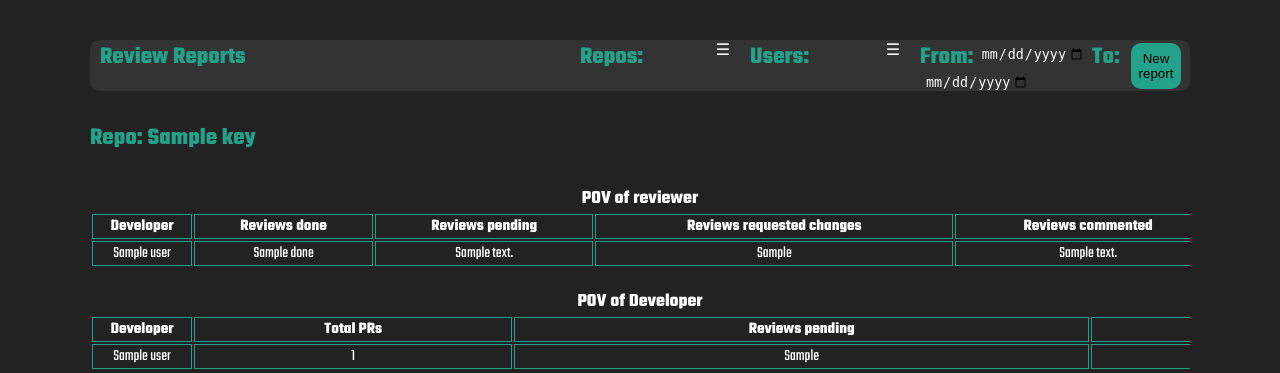
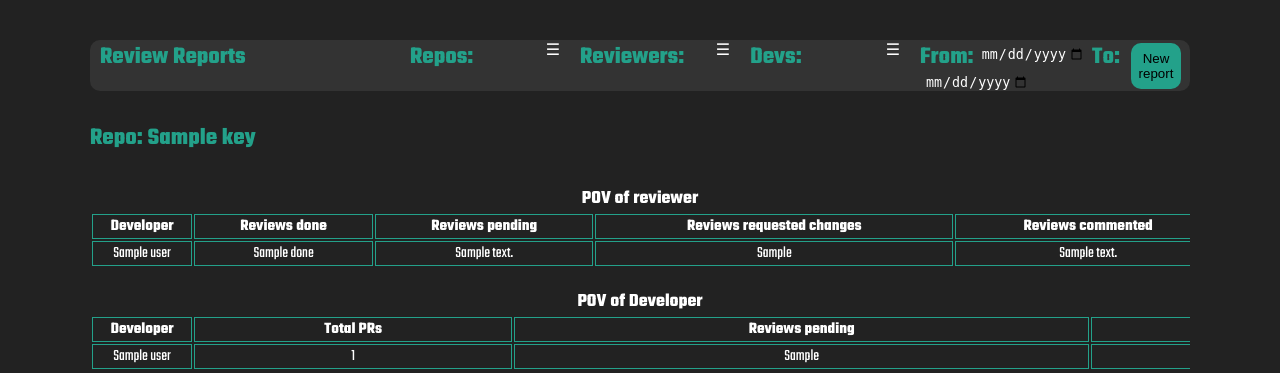
Before and after one commit to Nicolasopf/Metrevs, a Flask app: template templates/reviews.html in a window 1280 px wide. Shown: the part 50-423 px from the top of the page. Run offline with Flask 2, Linux system fonts and the light colour scheme; the template is opened without the code that fills it: most values are stand-ins (such as "Sample title", 1, 10 or a date in 2020); parts of the project's set-up code (start-up, migrations or seed data) failed here and were passed over.

Commit message:
[Updated] add new slide menu for reviewers

```diff
--- a/templates/reviews.html
+++ b/templates/reviews.html
@@ -26,13 +26,23 @@
                     </div>
                   </div>
 				  <div class="sub-select">
-					<h2>Users:</h2>
+					<h2>Reviewers:</h2>
                     <input type="checkbox" id="arrow1" class="toggle">
                     <label for="arrow1" class="arrow-icon">&#9776;</label>
                     <div class="slide_menu">
-						{% for user in final_user_list %}
-                        <p class="items"><input type="checkbox" name="username" value="{{ user }}">{{ user }}</p>
-						{% endfor %}
+					  {% for user in final_user_list %}
+                      <p class="items"><input type="checkbox" name="username" value="{{ user }}">{{ user }}</p>
+					  {% endfor %}
+                    </div>
+                  </div>
+				  <div class="sub-select">
+					<h2>Devs:</h2>
+                    <input type="checkbox" id="arrow2" class="toggle">
+                    <label for="arrow2" class="arrow-icon">&#9776;</label>
+                    <div class="slide_menu">
+					  {% for user in final_user_list %}
+                      <p class="items"><input type="checkbox" name="username" value="{{ user }}">{{ user }}</p>
+					  {% endfor %}
                     </div>
                   </div>
                   <div class="calendar">
```
